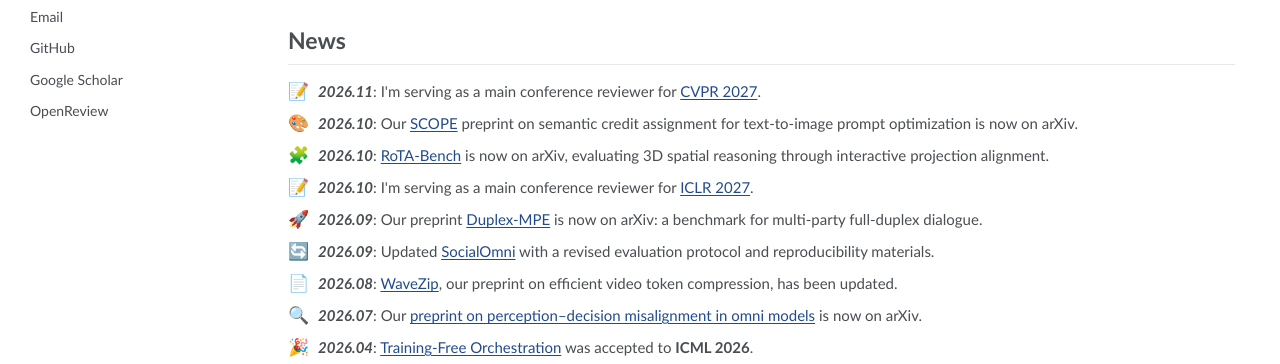
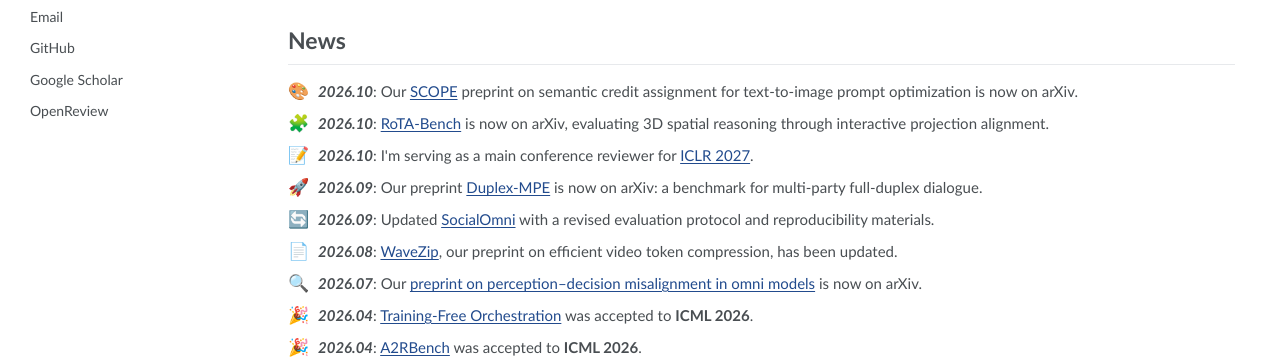
Before and after one commit to teeryxie/teeryxie.github.io, a plain HTML site: page index.html in a window 1280 px wide. Shown: the part 411-775 px from the top of the page. Drawn offline with Linux system fonts and the light colour scheme.

Commit message:
Keep CVPR reviewer update in academic service only
Assisted-by: Cindy (https://cindy.app)

```diff
--- a/index.html
+++ b/index.html
@@ -33,7 +33,6 @@
       <section id="news" class="home-section" aria-labelledby="news-title">
         <h2 id="news-title">News</h2>
         <ul class="home-news">
-          <li><span class="news-icon" aria-hidden="true">📝</span><div><time datetime="2026-11">2026.11</time>: I'm serving as a main conference reviewer for <a href="https://cvpr.thecvf.com/">CVPR 2027</a>.</div></li>
           <li><span class="news-icon" aria-hidden="true">🎨</span><div><time datetime="2026-10-15">2026.10</time>: Our <a href="https://arxiv.org/abs/2610.22264">SCOPE</a> preprint on semantic credit assignment for text-to-image prompt optimization is now on arXiv.</div></li>
           <li><span class="news-icon" aria-hidden="true">🧩</span><div><time datetime="2026-10-13">2026.10</time>: <a href="https://arxiv.org/abs/2610.17665">RoTA-Bench</a> is now on arXiv, evaluating 3D spatial reasoning through interactive projection alignment.</div></li>
           <li><span class="news-icon" aria-hidden="true">📝</span><div><time datetime="2026-10">2026.10</time>: I'm serving as a main conference reviewer for <a href="https://iclr.cc/">ICLR 2027</a>.</div></li>
```
